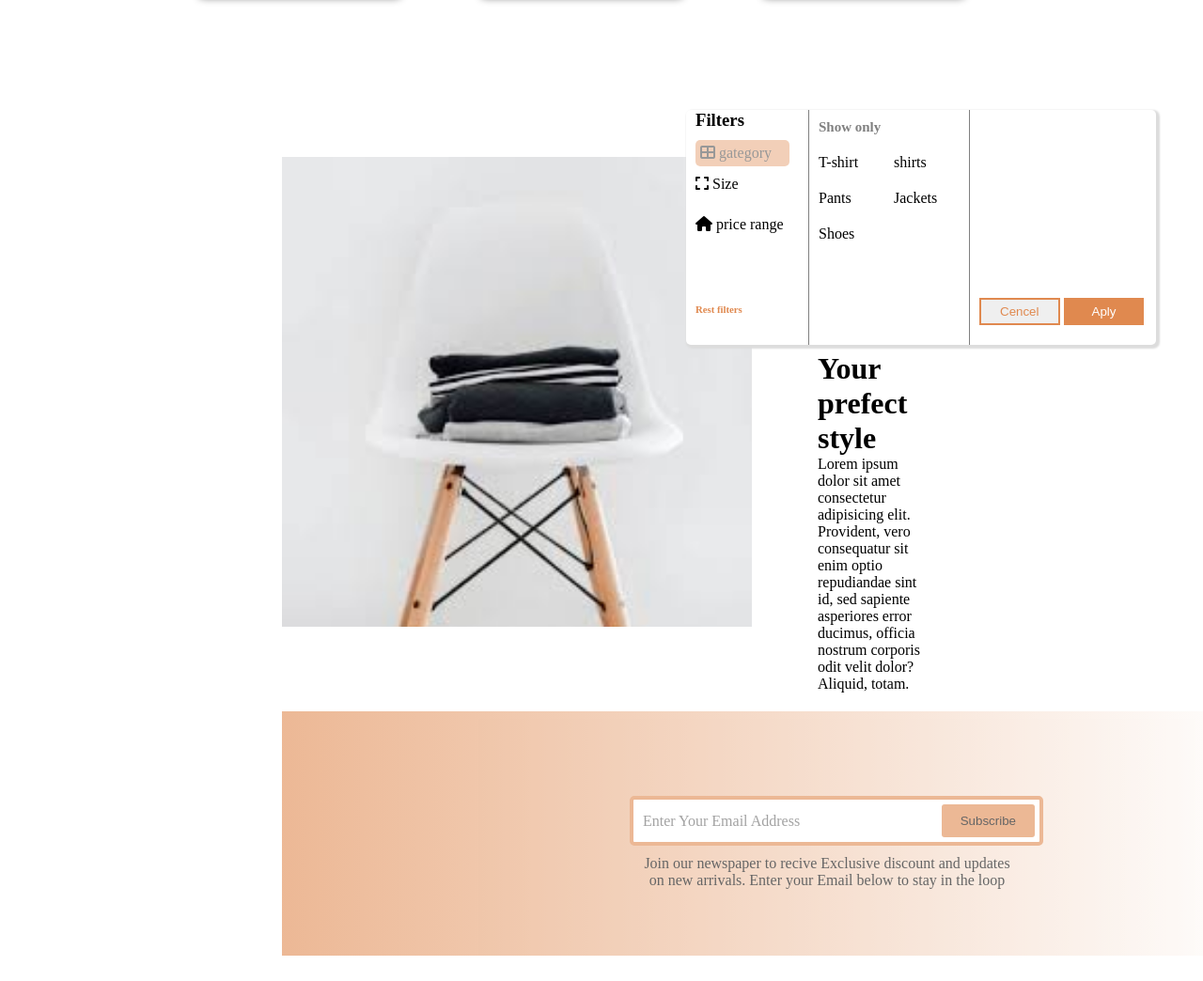
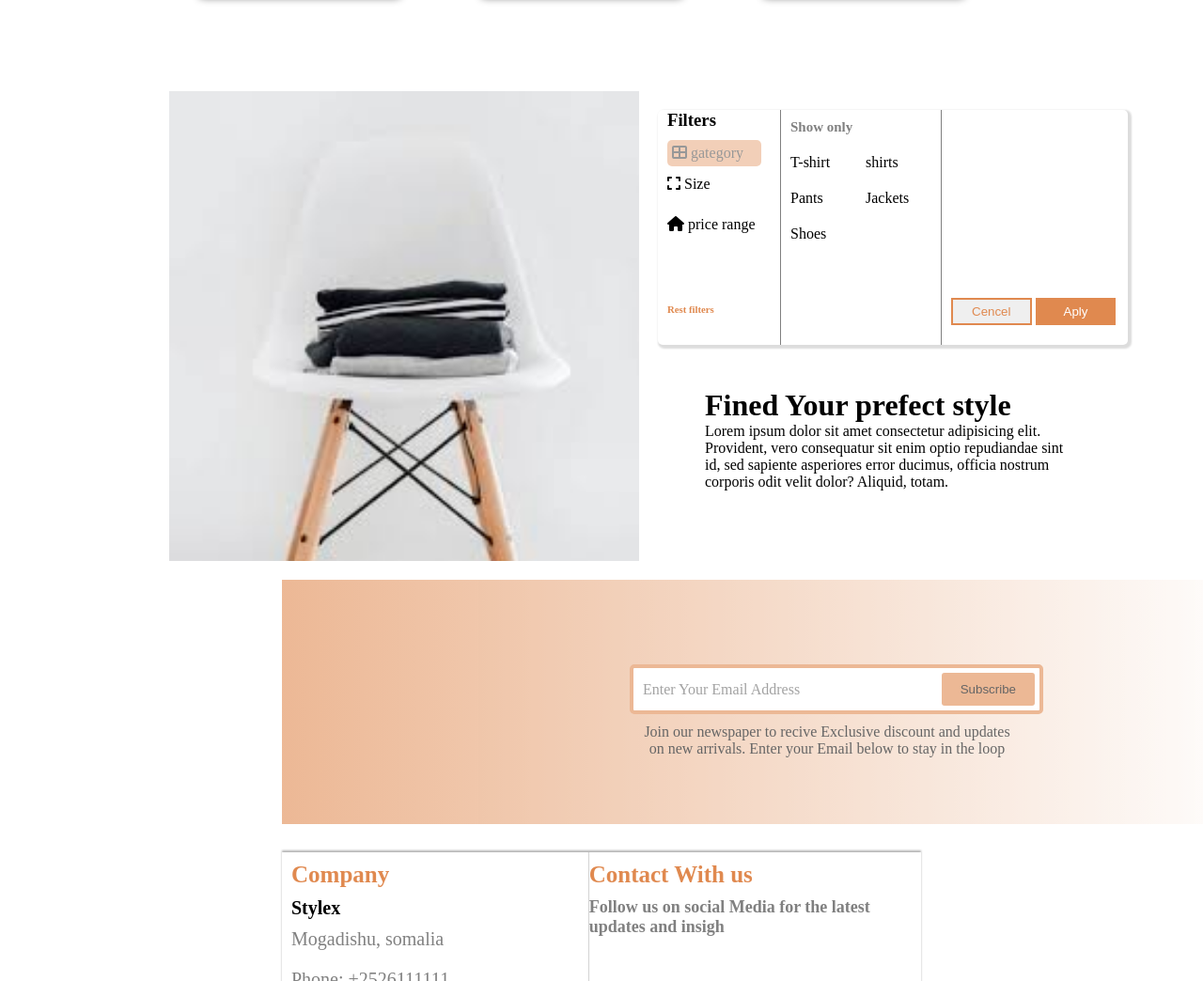
Before and after one commit to Eng-abdala/Clothing-web, a plain HTML site: page index.html in a window 1280 px wide. Shown: the part 1014-2058 px from the top of the page at 94% size. Drawn offline with Linux system fonts and the light colour scheme.

Commit message:
wxaan badaley section ugu danbeya

```diff
--- a/style.css
+++ b/style.css
@@ -138,9 +138,9 @@
 
 .Abdalle{
     display: flex;
-    justify-content: space-between;
+    justify-content: center;
     align-items: center;
-    margin: 20px 300px;
+   margin-left: 50px;
     position: relative;
 
 }
@@ -166,7 +166,7 @@
 .postion{
     position: absolute;
     top: 20px;
-    left: 430px;
+    left: 650px;
     height: 250px;
     width: 500px;
     background-color: white;
@@ -267,7 +267,7 @@
     margin: 30px 300px;
     display: flex;
     justify-content: space-around;
-    box-shadow: 0px -1px 2px rgba(0, 0, 0, 0.3);
+    box-shadow: 0px -2px 2px rgba(0, 0, 0, 0.3);
     height: 200px;
 
 }
```
